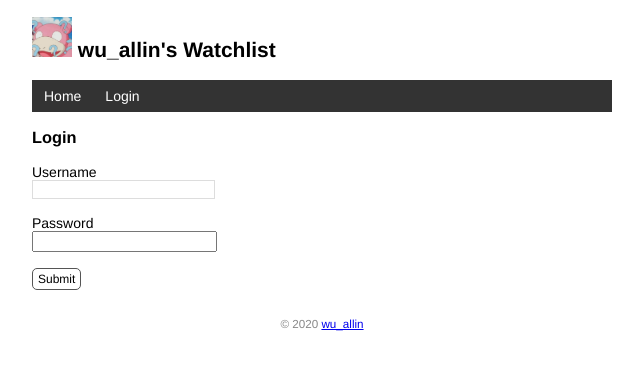
After one commit to wusanshou2017/the-road-of-flask, a Flask app: page /login in a window 1280 px wide. The commit adds this page. Shown: the top 370 px of the page, without its empty margins (318-961 px from the left). Run offline with Flask 2, Linux system fonts and the light colour scheme; data comes from the database, SQL or seed files in the repository; both versions use the stored data as it was after the commit.

Commit message:
user log in

```diff
--- a/app.py
+++ b/app.py
@@ -1,22 +1,39 @@
+# -*- coding: utf-8 -*-
 import os
 import sys
 
 import click
-from flask import Flask, render_template
+from flask import Flask, render_template, request, url_for, redirect, flash
 from flask_sqlalchemy import SQLAlchemy
+from flask_login import LoginManager, login_user, login_required, logout_user, current_user, UserMixin
+from werkzeug.security import generate_password_hash, check_password_hash
 
-WIN = sys.platform.startswith("win")
+# SQLite URI compatible
+WIN = sys.platform.startswith('win')
 if WIN:
-    prefix = "sqlite:///"
+    prefix = 'sqlite:///'
 else:
-    prefix = "sqlite:////"
+    prefix = 'sqlite:////'
+
 
 app = Flask(__name__)
-app.config["SQLALCHEMY_DATABASE_URI"] = prefix + \
+app.config['SECRET_KEY'] = 'dev'
+app.config['SQLALCHEMY_DATABASE_URI'] = prefix + \
     os.path.join(app.root_path, 'data.db')
 app.config['SQLALCHEMY_TRACK_MODIFICATIONS'] = False
 
 db = SQLAlchemy(app)
+login_manager = LoginManager(app)
+
+
+@login_manager.user_loader
+def load_user(user_id):
+    user = User.query.get(int(user_id))
+    return user
+
+
+login_manager.login_view = 'login'
+# login_manager.login_message = 'Your custom message'
 
 
 @app.cli.command()
@@ -34,7 +51,7 @@ def forge():
     """Generate fake data."""
     db.create_all()
 
-    name = 'wu_allin'
+    name = 'tdwu'
     movies = [
         {'title': 'My Neighbor Totoro', 'year': '1988'},
         {'title': 'Dead Poets Society', 'year': '1989'},
@@ -58,9 +75,39 @@ def forge():
     click.echo('Done.')
 
 
-class User(db.Model):
+@app.cli.command()
+@click.option('--username', prompt=True, help='The username used to login.')
+@click.option('--password', prompt=True, hide_input=True, confirmation_prompt=True, help='The password used to login.')
+def admin(username, password):
+    """Create user."""
+    db.create_all()
+
+    user = User.query.first()
+    if user is not None:
+        click.echo('Updating user...')
+        user.username = username
+        user.set_password(password)
+    else:
+        click.echo('Creating user...')
+        user = User(username=username, name='Admin')
+        user.set_password(password)
+        db.session.add(user)
+
+    db.session.commit()
+    click.echo('Done.')
+
+
+class User(db.Model, UserMixin):
     id = db.Column(db.Integer, primary_key=True)
     name = db.Column(db.String(20))
+    username = db.Column(db.String(20))
+    password_hash = db.Column(db.String(128))
+
+    def set_password(self, password):
+        self.password_hash = generate_password_hash(password)
+
+    def validate_password(self, password):
+        return check_password_hash(self.password_hash, password)
 
 
 class Movie(db.Model):
@@ -75,13 +122,121 @@ def inject_user():
     return dict(user=user)
 
 
+@app.errorhandler(400)
+def bad_request(e):
+    return render_template('400.html'), 400
+
+
 @app.errorhandler(404)
 def page_not_found(e):
     return render_template('404.html'), 404
 
 
-@app.route('/')
+@app.errorhandler(500)
+def internal_server_error(e):
+    return render_template('500.html'), 500
+
+
+@app.route('/', methods=['GET', 'POST'])
 def index():
+    if request.method == 'POST':
+        if not current_user.is_authenticated:
+            return redirect(url_for('index'))
+
+        title = request.form['title']
+        year = request.form['year']
+
+        if not title or not year or len(year) > 4 or len(title) > 60:
+            flash('Invalid input.')
+            return redirect(url_for('index'))
+
+        movie = Movie(title=title, year=year)
+        db.session.add(movie)
+        db.session.commit()
+        flash('Item created.')
+        return redirect(url_for('index'))
 
     movies = Movie.query.all()
     return render_template('index.html', movies=movies)
+
+
+@app.route('/movie/edit/<int:movie_id>', methods=['GET', 'POST'])
+@login_required
+def edit(movie_id):
+    movie = Movie.query.get_or_404(movie_id)
+
+    if request.method == 'POST':
+        title = request.form['title']
+        year = request.form['year']
+
+        if not title or not year or len(year) > 4 or len(title) > 60:
+            flash('Invalid input.')
+            return redirect(url_for('edit', movie_id=movie_id))
+
+        movie.title = title
+        movie.year = year
+        db.session.commit()
+        flash('Item updated.')
+        return redirect(url_for('index'))
+
+    return render_template('edit.html', movie=movie)
+
+
+@app.route('/movie/delete/<int:movie_id>', methods=['POST'])
+@login_required
+def delete(movie_id):
+    movie = Movie.query.get_or_404(movie_id)
+    db.session.delete(movie)
+    db.session.commit()
+    flash('Item deleted.')
+    return redirect(url_for('index'))
+
+
+@app.route('/settings', methods=['GET', 'POST'])
+@login_required
+def settings():
+    if request.method == 'POST':
+        name = request.form['name']
+
+        if not name or len(name) > 20:
+            flash('Invalid input.')
+            return redirect(url_for('settings'))
+
+        user = User.query.first()
+        user.name = name
+        db.session.commit()
+        flash('Settings updated.')
+        return redirect(url_for('index'))
+
+    return render_template('settings.html')
+
+
+@app.route('/login', methods=['GET', 'POST'])
+def login():
+    if request.method == 'POST':
+        username = request.form['username']
+        password = request.form['password']
+
+        if not username or not password:
+            flash('Invalid input.')
+            return redirect(url_for('login'))
+
+        user = User.query.first()
+
+        if username == user.username and user.validate_password(password):
+            login_user(user)
+            flash('Login success.')
+            return redirect(url_for('index'))
+
+        flash('Invalid username or password.')
+        return redirect(url_for('login'))
+
+    return render_template('login.html')
+
+
+@app.route('/logout')
+@login_required
+def logout():
+    logout_user()
+    flash('Goodbye.')
+    return redirect(url_for('index'))
--- a/static/style.css
+++ b/static/style.css
@@ -36,6 +36,87 @@ nav li a {
 nav li a:hover {
     background-color: #111;
 }
+.alert {
+    position: relative;
+    padding: 7px;
+    margin: 7px 0;
+    border: 1px solid transparent;
+    color: #004085;
+    background-color: #cce5ff;
+    border-color: #b8daff;
+    border-radius: 5px;
+}
+
+input[type=submit] {
+    font-family: inherit;
+}
+
+input[type=text] {
+    border: 1px solid #ddd;
+}
+
+input[name=year] {
+    width: 50px;
+}
+
+.btn {
+    font-size: 12px;
+    padding: 3px 5px;
+    text-decoration: none;
+    cursor: pointer;
+    background-color: white;
+    color: black;
+    border: 1px solid #555555;
+    border-radius: 5px;
+}
+
+.btn:hover {
+    text-decoration: none;
+    background-color: black;
+    color: white;
+    border: 1px solid black;
+}
+
+.alert {
+    position: relative;
+    padding: 7px;
+    margin: 7px 0;
+    border: 1px solid transparent;
+    color: #004085;
+    background-color: #cce5ff;
+    border-color: #b8daff;
+    border-radius: 5px;
+}
+
+input[type=submit] {
+    font-family: inherit;
+}
+
+input[type=text] {
+    border: 1px solid #ddd;
+}
+
+input[name=year] {
+    width: 50px;
+}
+
+.btn {
+    font-size: 12px;
+    padding: 3px 5px;
+    text-decoration: none;
+    cursor: pointer;
+    background-color: white;
+    color: black;
+    border: 1px solid #555555;
+    border-radius: 5px;
+}
+
+.btn:hover {
+    text-decoration: none;
+    background-color: black;
+    color: white;
+    border: 1px solid black;
+}
 /* 电影列表 */
 .movie-list {
     list-style-type: none;
@@ -68,6 +149,10 @@ nav li a {
     float: right;
 }
 
+.inline-form {
+    display: inline;
+}
+
 .imdb {
     font-size: 12px;
     font-weight: bold;
@@ -77,6 +162,11 @@ nav li a {
     border-radius: 5px;
     padding: 3px 5px;
 }
+
+.inline-form {
+    display: inline;
+}
+
 /* 龙猫图片 */
 .totoro {
     display: block;
--- a/templates/base.html
+++ b/templates/base.html
@@ -5,12 +5,14 @@
     <meta charset="utf-8">
     <meta name="viewport" content="width=device-width, initial-scale=1.0">
     <title>{{ user.name }}'s Watchlist</title>
-    <link rel="icon" href="{{ url_for('static', filename='222.png') }}">
+    <link rel="icon" href="{{ url_for('static', filename='favicon.ico') }}">
     <link rel="stylesheet" href="{{ url_for('static', filename='style.css') }}" type="text/css">
     {% endblock %}
 </head>
 <body>
-
+    {% for message in get_flashed_messages() %}
+        <div class="alert">{{ message }}</div>
+    {% endfor %}
     <h2>
         <img alt="Avatar" class="avatar" src="{{ url_for('static', filename='222.png') }}">
         {{ user.name }}'s Watchlist
@@ -18,11 +20,17 @@
     <nav>
         <ul>
             <li><a href="{{ url_for('index') }}">Home</a></li>
+            {% if current_user.is_authenticated %}
+            <li><a href="{{ url_for('settings') }}">Settings</a></li>
+            <li><a href="{{ url_for('logout') }}">Logout</a></li>
+            {% else %}
+            <li><a href="{{ url_for('login') }}">Login</a></li>
+            {% endif %}
         </ul>
     </nav>
     {% block content %}{% endblock %}
     <footer>
-        <small>&copy; 2018 <a href="http://helloflask.com/tutorial">HelloFlask</a></small>
+        <small>&copy; 2020 <a href="http://helloflask.com/tutorial">wu_allin</a></small>
     </footer>
 </body>
 </html>
--- /dev/null
+++ b/templates/login.html
@@ -0,0 +1,12 @@
+{% extends 'base.html' %}
+
+{% block content %}
+<h3>Login</h3>
+<form method="post">
+    Username<br>
+    <input type="text" name="username" required><br><br>
+    Password<br>
+    <input type="password" name="password" required><br><br>
+    <input class="btn" type="submit" name="submit" value="Submit">
+</form>
+{% endblock %}
```
Also changed, not shown: templates/edit.html (added, +10 -0 lines), templates/index.html (+13 -0 lines), templates/settings.html (added, +9 -0 lines), data.db.
